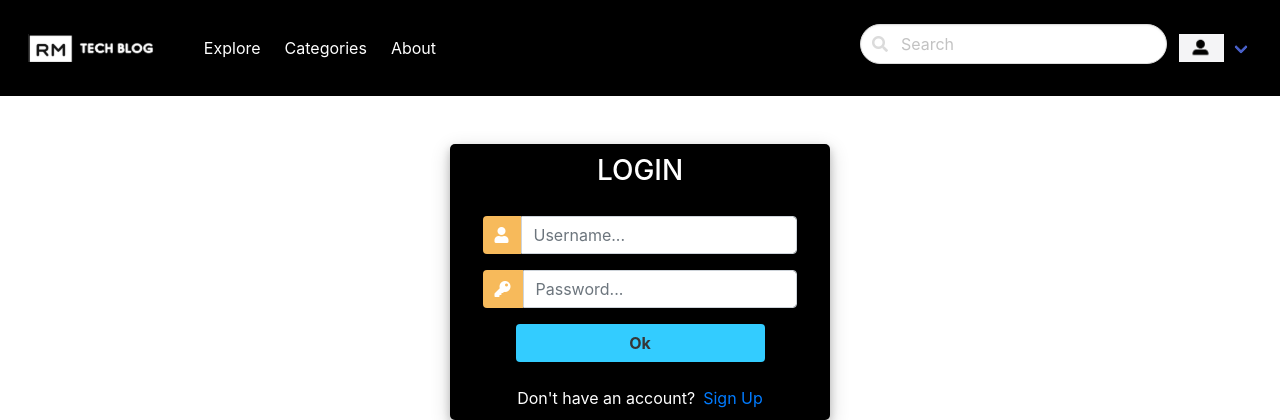
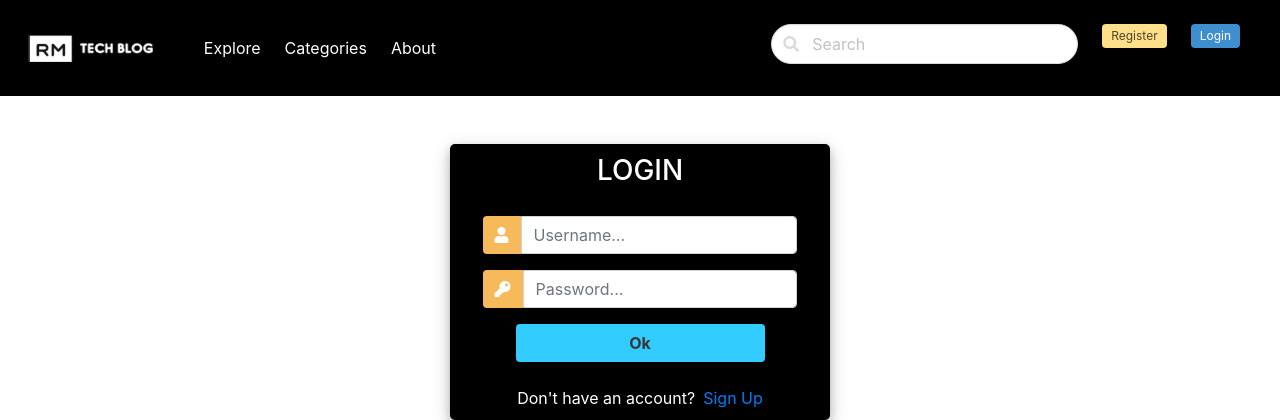
Before and after one commit to DigoRM/simple_forum_vercel, a Django app: page /login/ in a window 1280 px wide. Shown: the top 420 px of the page. Run offline with Django 4.2, Linux system fonts and the light colour scheme; parts of the project's set-up code (start-up, migrations or seed data) failed here and were passed over; some libraries are stand-ins or nearby versions.

Commit message:
achei bem bonitinho agora

```diff
--- a/blog/models.py
+++ b/blog/models.py
@@ -16,7 +16,7 @@ class Customer(models.Model):
     role = models.CharField(max_length=255, null=True, blank=True)
     skills = models.TextField(null=True, blank=True)
     interests = models.TextField(null=True, blank=True)
-    profile_pic = models.ImageField(default="/media/profile1.png", null=True, blank=True)
+    profile_pic = models.ImageField(default="/profile1.png", null=True, blank=True)
     date_created = models.DateTimeField(auto_now_add=True, null=True)
 
     def email(self):
--- a/blog/templates/blog/base.html
+++ b/blog/templates/blog/base.html
@@ -16,8 +16,8 @@
               font-family: 'Nunito', sans-serif;
             };
             nav.navbar {
-            height: 6rem !important;
-            box-shadow: 0 1px 3px 0 rgba(0, 0, 0, 0), 0 1px 2px 0 rgba(0, 0, 0, .06) !important;
+            height: 6rem ;
+            box-shadow: 0 1px 3px 0 rgba(0, 0, 0, 0), 0 1px 2px 0 rgba(0, 0, 0, .06) ;
             }
 
             .hello-msg{
@@ -52,16 +52,31 @@
             <a class="navbar-item" href="/">
               <img src="/media/rm_superblog.png">
             </a>
+            {% if request.user.is_authenticated %}
 
-            <a role="button" class="navbar-burger burger" aria-label="menu" aria-expanded="false" data-target="navbarBasicExample">
-              <span aria-hidden="true"></span>
-              <span aria-hidden="true"></span>
-              <span aria-hidden="true"></span>
-            </a>
+            <div class="navbar-item" >
+              <a href="{% url 'profile' %}"><img src="/media/whiteprofile.png"></a>
+
+              </div>
+            {% endif %}
+            {% if user.is_authenticated %}
+            <div class="navbar-item  mr-5">
+              <div class="control">
+                  <a class="button is-light" href="/new_post"><img src="/media/write-post.jpg" alt=""> </a>
+              </div>
+            </div>
+            {% endif %}
           </div>
 
-          <div id="navbarBasicExample" class="navbar-menu is-flex" style="background-color: black; color:white">
-            <div class="navbar-start is-flex">
+          <a role="button" class="navbar-burger burger" aria-label="menu" aria-expanded="false" data-target="navbarBasicExample">
+            <span aria-hidden="true"></span>
+            <span aria-hidden="true"></span>
+            <span aria-hidden="true"></span>
+          </a>
+
+          <div id="navbarBasicExample" class="navbar-menu" style="background-color: black; color:white">
+            <div class="navbar-start ">
+
               <div class="navbar-item has-dropdown is-hoverable">
                 <a class="navbar-item is-6 " href="/">Explore</a>
                 <div class="navbar-dropdown">
@@ -83,16 +98,10 @@
 
             </div>
           </div>
-          {% if user.is_authenticated %}
-          <div class="navbar-item is-flex mr-5">
-            <div class="control">
-                <a class="button is-primary is-size-6 is-rounded" href="/new_post"><div style="color: black;"><strong>New Post</strong></div> </a>
-            </div>
-          </div>
-          {% endif %}
 
 
-          <div class="navbar-end is-flex ">
+
+          <div class="navbar-end  ">
               <div class="mb-4">
                 <form method="get" action="{% url 'search' %}">
                   <div class="navbar-item">
@@ -110,33 +119,24 @@
                 </form>
               </div>
 
+              <div class="">
+                {% if request.user.is_authenticated %}
+                <span class = 'navbar-item is-size-6 '>Hello, {{request.user}}! </span><a class="navbar-item" style="background-color: black; color:white" href="{% url 'logout' %}"><div class="tag is-danger">Logout</div></a>
+                {% else %}
+                <span class = 'navbar-item is-size-6 '><a class="navbar-item" style="background-color: black; color:white" href="{% url 'register' %}"><div class="tag is-warning">Register</div> </a><a class="navbar-item" style="background-color: black; color:white" href="{% url 'login' %}"><div class="tag is-info">Login</div></a>
 
-            <div class="navbar-item has-dropdown is-hoverable">
-              <a class="navbar-link"><img src="/media/profile1.png"></a>
-              <div class="navbar-dropdown">
-                {% if request.user.is_authenticated %}
-                <a class="navbar-item is-flex" style="background-color: black; color:white" href="{% url 'profile' %}">Profile</a>
-                <a class="navbar-item is-flex" style="background-color: black; color:white" href="{% url 'logout' %}">Logout</a>
-                {% else %}
-                <a class="navbar-item is-flex" style="background-color: black; color:white" href="{% url 'login' %}">Login</a>
-                <a class="navbar-item is-flex" style="background-color: black; color:white" href="{% url 'register' %}">Register</a>
                 {% endif %}
 
               </div>
-            </div>
+
 
           </div>
-          {% if request.user.is_authenticated %}
-          <div class="is-flex">
-            <span class = 'navbar-item is-size-6 '>Hello, {{request.user}}! </span>
-          </div>
 
-          {% endif %}
+
 
 
 
         </nav>
-
 
 
 
@@ -162,3 +162,32 @@
   </footer>
 
 </html>
+<script>
+
+document.addEventListener('DOMContentLoaded', () => {
+
+// Get all "navbar-burger" elements
+const $navbarBurgers = Array.prototype.slice.call(document.querySelectorAll('.navbar-burger'), 0);
+
+// Add a click event on each of them
+$navbarBurgers.forEach( el => {
+  el.addEventListener('click', () => {
+
+    // Get the target from the "data-target" attribute
+    const target = el.dataset.target;
+    const $target = document.getElementById(target);
+
+    // Toggle the "is-active" class on both the "navbar-burger" and the "navbar-menu"
+    el.classList.toggle('is-active');
+    $target.classList.toggle('is-active');
+
+  });
+
+});
+
+
+
+});
+
+
+  </script>
--- a/blog/templates/registration/login.html
+++ b/blog/templates/registration/login.html
@@ -69,8 +69,8 @@
 		}
 
 		#messages{
-			background-color: grey;
-			color: #fff;
+			background-color: white;
+			color: red;
 			padding: 10px;
 			margin-top: 10px;
 		}
@@ -109,8 +109,11 @@
 
 				</div>
                 {% for message in messages %}
-                <div>
-                    <p id="'messages">{{message}}</p>
+                <div class="columns">
+					<div class="column">
+						<p style="color: red;padding: 20px;margin-top: 20px;">* {{message}}</p>
+
+					</div>
                 </div>
 
 
```
Also changed, not shown: db.sqlite3, media/warning.png (added), media/whiteprofile.png (added), media/write-post.jpg (added).
